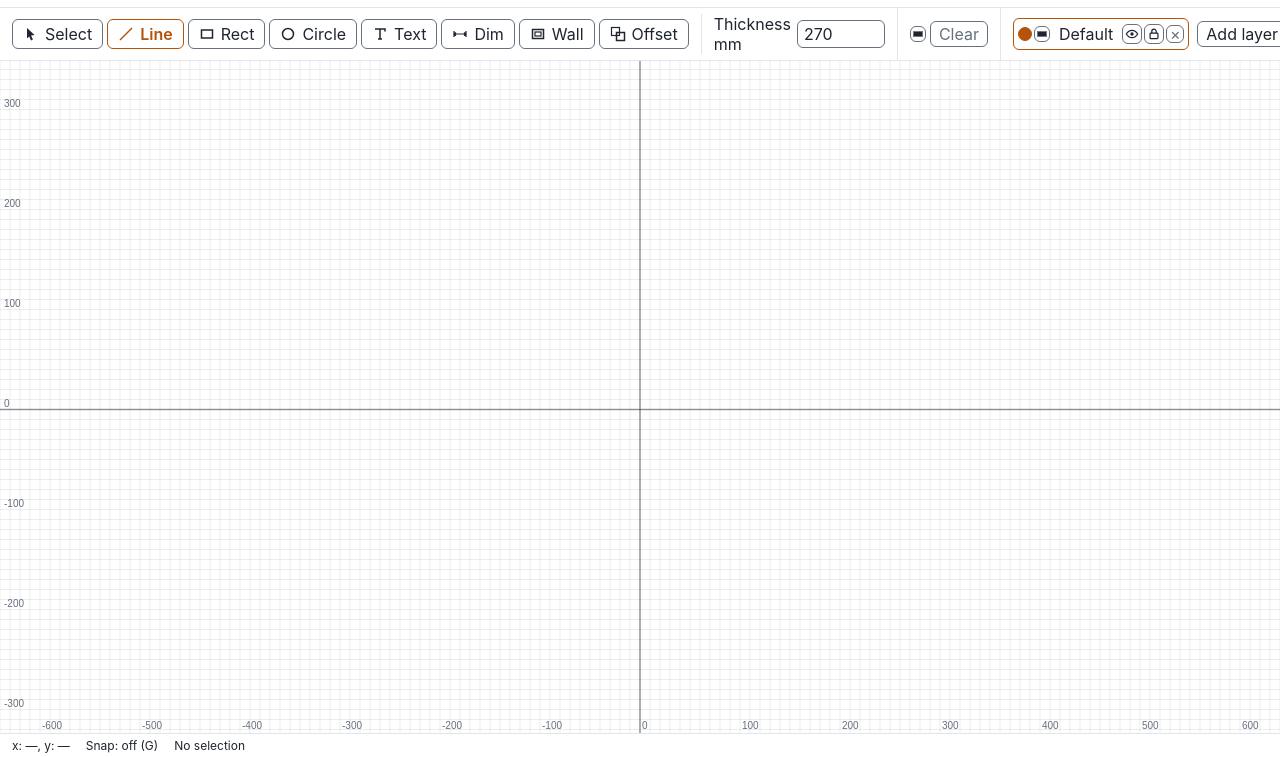
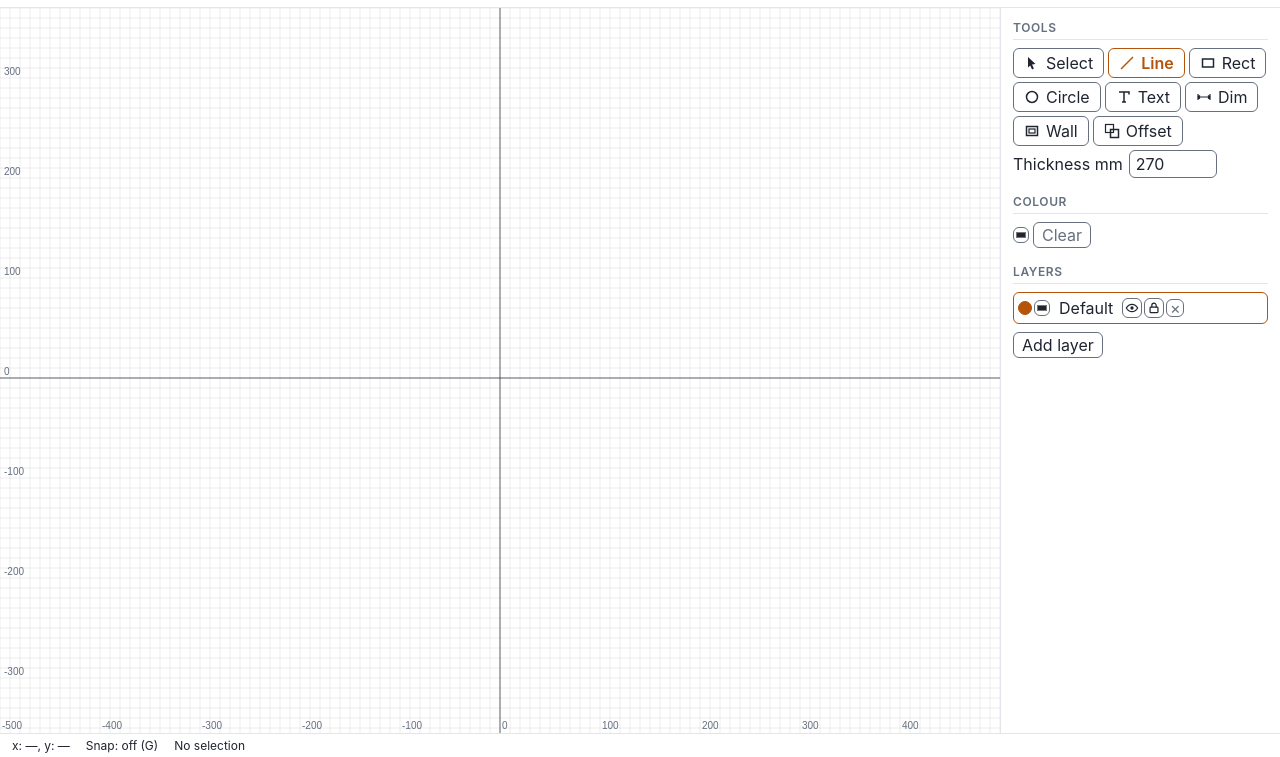
Before and after one commit to eddieajau/2d-cad, a website with bundled scripts: page www/index.html in a window 1280 px wide. Shown: the part 43-800 px from the top of the page. Built offline with nearby package versions, Linux system fonts and the light colour scheme.

Commit message:
020. Shell layout — vertical side panel column

```diff
--- a/src/ui/elements/app-shell.ts
+++ b/src/ui/elements/app-shell.ts
@@ -96,14 +96,23 @@ export class AppShell extends HTMLElement {
           <input class="file-input" type="file" accept="application/json,.json" hidden />
         </div>
       </header>
-      <div class="tool-strip">
-        <tool-palette tools="select,line,rect,circle,text,dim,wall,offset" active="line"></tool-palette>
-        <entity-colour></entity-colour>
-        <layer-panel></layer-panel>
-      </div>
       <main class="app-main">
         <cad-canvas></cad-canvas>
       </main>
+      <aside class="side-panel" role="complementary" aria-label="Panels">
+        <section class="panel-section">
+          <h2>Tools</h2>
+          <tool-palette tools="select,line,rect,circle,text,dim,wall,offset" active="line"></tool-palette>
+        </section>
+        <section class="panel-section">
+          <h2>Colour</h2>
+          <entity-colour></entity-colour>
+        </section>
+        <section class="panel-section">
+          <h2>Layers</h2>
+          <layer-panel></layer-panel>
+        </section>
+      </aside>
       <status-bar></status-bar>
     `
   }
--- a/www/styles.css
+++ b/www/styles.css
@@ -86,16 +86,88 @@ body {
   outline-offset: 2px;
 }
 
+/* Shell grid: header and status bar span both columns; the side panel is a
+   fixed-width column beside the canvas. The canvas column is minmax(0, 1fr)
+   so the drawing surface sizes from the grid, and cad-canvas's
+   ResizeObserver keeps the backing store in step. */
+app-shell {
+  display: grid;
+  height: 100vh;
+  grid-template:
+    'header header' auto
+    'canvas side' minmax(0, 1fr)
+    'status status' auto
+    / minmax(0, 1fr) 280px;
+}
+
+.topnav {
+  grid-area: header;
+}
+
 .app-main {
-  flex: 1;
+  grid-area: canvas;
   min-height: 0;
   padding: 0;
 }
 
-app-shell {
+.side-panel {
+  grid-area: side;
+}
+
+status-bar {
+  grid-area: status;
+}
+
+/* Side panel column: fixed width, vertical scroll, named sections. Headings
+   use --muted (≥ 4.5:1 against --surface in both themes); section dividers
+   use --border like every other structural border. */
+.side-panel {
   display: flex;
   flex-direction: column;
-  height: 100vh;
+  gap: 16px;
+  min-height: 0;
+  padding: 12px;
+  overflow-y: auto;
+  background: var(--surface);
+  border-left: 1px solid var(--border);
+}
+
+.side-panel .panel-section {
+  display: flex;
+  flex-direction: column;
+  gap: 8px;
+}
+
+.side-panel h2 {
+  margin: 0;
+  padding-bottom: 4px;
+  font-size: 12px;
+  font-weight: 600;
+  letter-spacing: 0.05em;
+  text-transform: uppercase;
+  color: var(--muted);
+  border-bottom: 1px solid var(--border);
+}
+
+/* Narrow viewports: the panel overlays the canvas instead of squeezing it —
+   panel and canvas share the "canvas" cell, the panel stacked on top. */
+@media (max-width: 720px) {
+  app-shell {
+    grid-template:
+      'header' auto
+      'canvas' minmax(0, 1fr)
+      'status' auto
+      / minmax(0, 1fr);
+  }
+
+  .side-panel {
+    grid-area: canvas;
+    justify-self: end;
+    width: 280px;
+    z-index: 10;
+    border: 1px solid var(--border);
+    box-shadow: -4px 0 12px rgb(0 0 0 / 0.15);
+  }
 }
 
 cad-canvas {
@@ -136,13 +208,13 @@ cad-canvas canvas {
   background: var(--surface);
 }
 
+/* Palette lives in the side panel's Tools section; buttons wrap across the
+   column width. The section frame supplies the surface, so no strip chrome. */
 tool-palette {
   display: flex;
+  flex-wrap: wrap;
   align-items: center;
   gap: 4px;
-  padding: 6px 12px;
-  background: var(--surface);
-  border-bottom: 1px solid var(--border);
 }
 
 tool-palette button {
@@ -176,14 +248,11 @@ tool-palette button:focus-visible {
 }
 
 /* Wall thickness setting: the label text carries --text (≥ 4.5:1) and the
-    input's border uses --muted (≥ 3:1) like every other strip control. */
+    input's border uses --muted (≥ 3:1) like every other panel control. */
 tool-palette .wall-thickness {
   display: inline-flex;
   align-items: center;
   gap: 6px;
-  margin-left: 8px;
-  padding-left: 12px;
-  border-left: 1px solid var(--border);
   color: var(--text);
 }
 
@@ -202,36 +271,28 @@ tool-palette .wall-thickness input:focus-visible {
   outline-offset: 2px;
 }
 
-/* Tool strip: palette on the left, layer panel pushed to the right. */
-.tool-strip {
-  display: flex;
-  align-items: stretch;
-  background: var(--surface);
-  border-bottom: 1px solid var(--border);
-}
-
-.tool-strip tool-palette {
-  border-bottom: none;
-  flex: 1;
-}
-
 /* Layer panel: text/controls match the palette contrast rules (text ≥ 4.5:1,
-    control borders ≥ 3:1 against --surface) in both themes. */
+    control borders ≥ 3:1 against --surface) in both themes. Rows stack in
+    the side panel column. */
 layer-panel {
   display: flex;
-  align-items: center;
+  flex-direction: column;
+  align-items: stretch;
   gap: 8px;
-  padding: 4px 12px;
-  border-left: 1px solid var(--border);
 }
 
 layer-panel .layer-rows {
   display: flex;
-  align-items: center;
-  gap: 8px;
+  flex-direction: column;
+  align-items: stretch;
+  gap: 4px;
   margin: 0;
   padding: 0;
   list-style: none;
+}
+
+layer-panel .layer-add {
+  align-self: flex-start;
 }
 
 layer-panel .layer-row {
@@ -295,13 +356,11 @@ entity-colour input.entity-colour-swatch:focus-visible {
   outline-offset: 2px;
 }
 
-/* Colour controls sit in the tool strip, matching the panel's framing. */
+/* Colour controls sit in the side panel's Colour section. */
 entity-colour {
   display: flex;
   align-items: center;
   gap: 4px;
-  padding: 4px 12px;
-  border-left: 1px solid var(--border);
 }
 
 entity-colour button.entity-colour-clear {
```
Also changed, not shown: src/ui/elements/app-shell.test.ts (+15 -3 lines).
